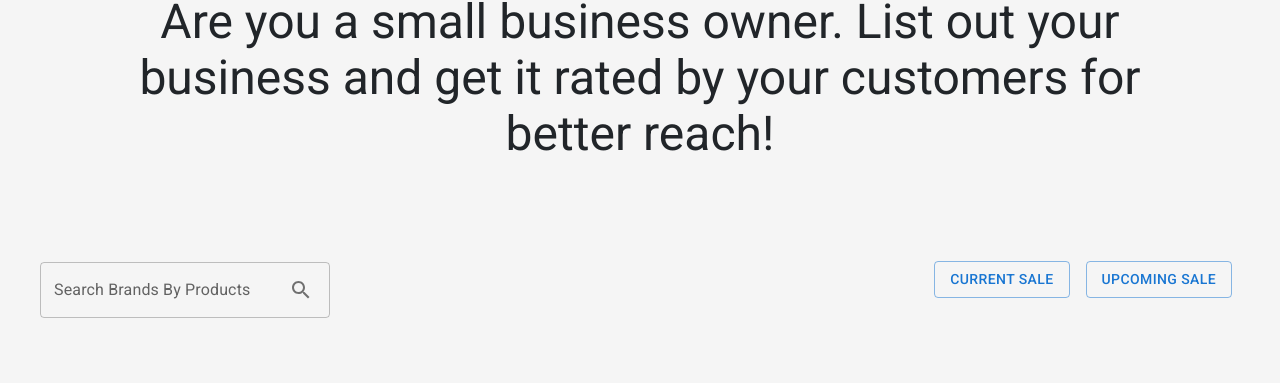
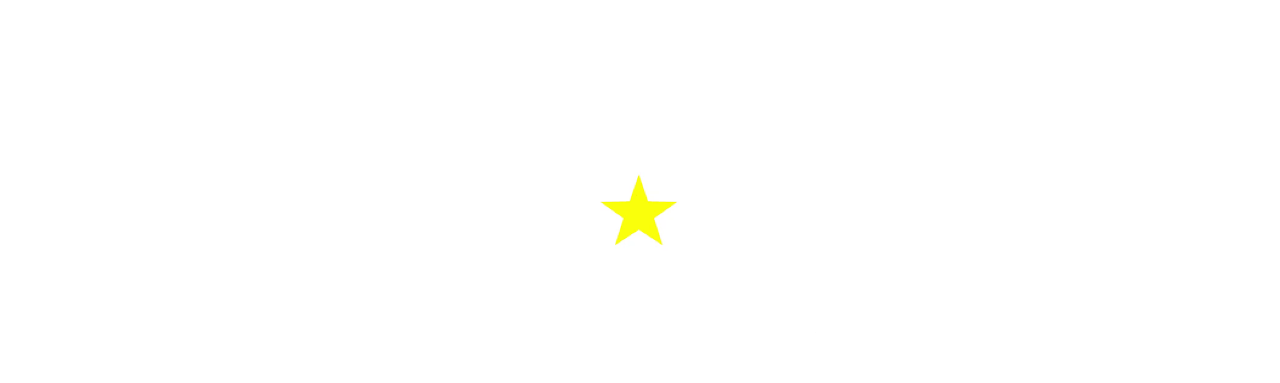
Before and after one commit to varisha-025/BizRank, a React (Create React App) app in the folder client/: page / in a window 1280 px wide. Shown: the part 195-578 px from the top of the page. Built offline with nearby package versions, Linux system fonts and the light colour scheme; no server answers.

Commit message:
feat(frontend) : added preloader

```diff
--- a/client/src/App.js
+++ b/client/src/App.js
@@ -1,4 +1,4 @@
-import React  from 'react'
+import React, { useEffect } from 'react'
 import { BrowserRouter, Route, Routes } from 'react-router-dom'
 import Dashboard from './pages/Dashboard'
 import Home from './pages/Home'
@@ -9,9 +9,24 @@ import SellerRegister from './pages/Authentication/SellerRegister'
 import BusinessPage from './pages/BusinessPage'
 import RatingForm from './components/RatingForm'
 import SaleForm from './components/SaleForm'
+import preloader from './assets/newstar.gif'
 
 const App = () => {
+	useEffect(() => {
+		var preloader = document.getElementById('preLoader');
+		window.addEventListener("load", () => {
+			preloader.style.display = 'none'
+		})
+	}, [])
+
 	return (
+		<>
+			{/* code for preloader */}
+			<div id="preLoader" className={`bg-white h-[100vh] w-full fixed z-40 bg-no-repeat bg-center flex justify-center items-center`}>
+				<img src={preloader} className='w-[22rem] h-[16rem]' />
+			</div>
+
+
 			<div className='App'>
 				<BrowserRouter>
 					<Routes>
@@ -27,6 +42,7 @@ const App = () => {
 					</Routes>
 				</BrowserRouter>
 			</div>
+		</>
 	)
 }
 
```
Also changed, not shown: client/src/assets/newstar.gif (added). Lines whose indentation alone changed are shown as unchanged.
